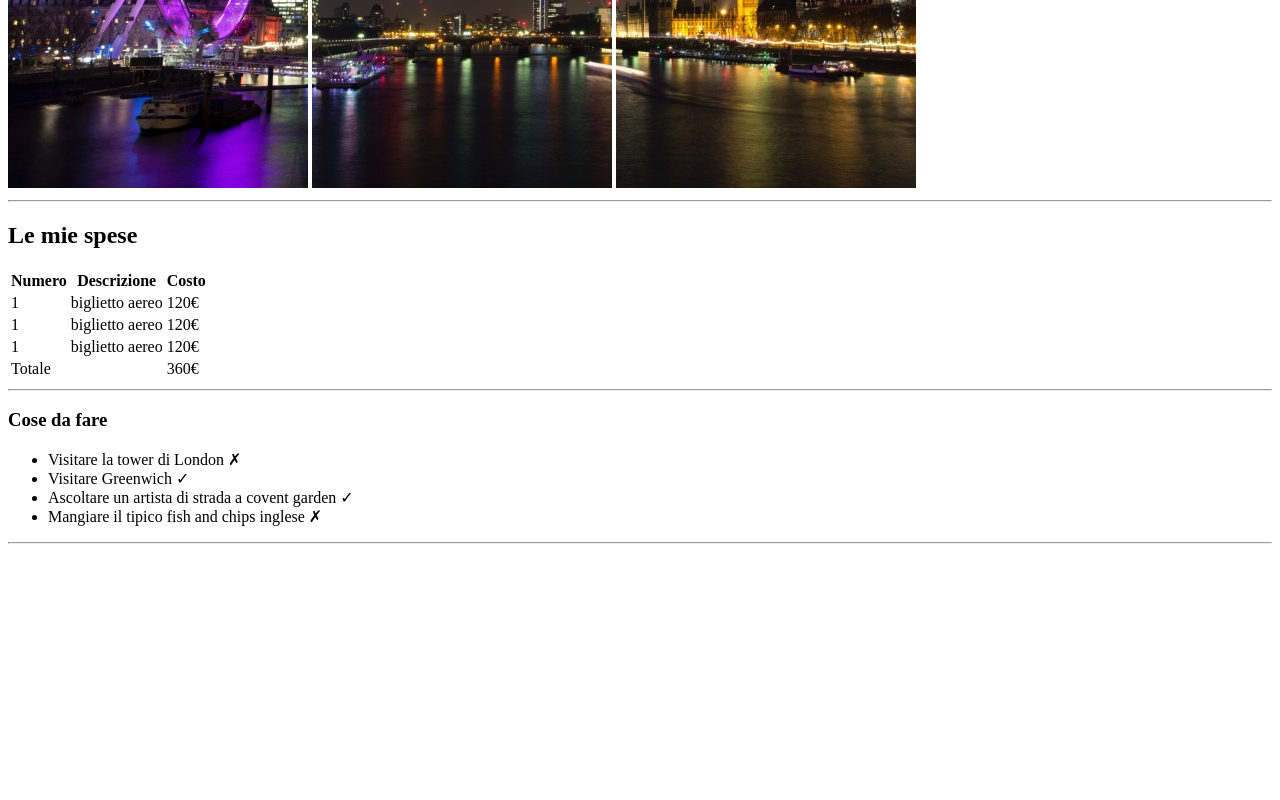
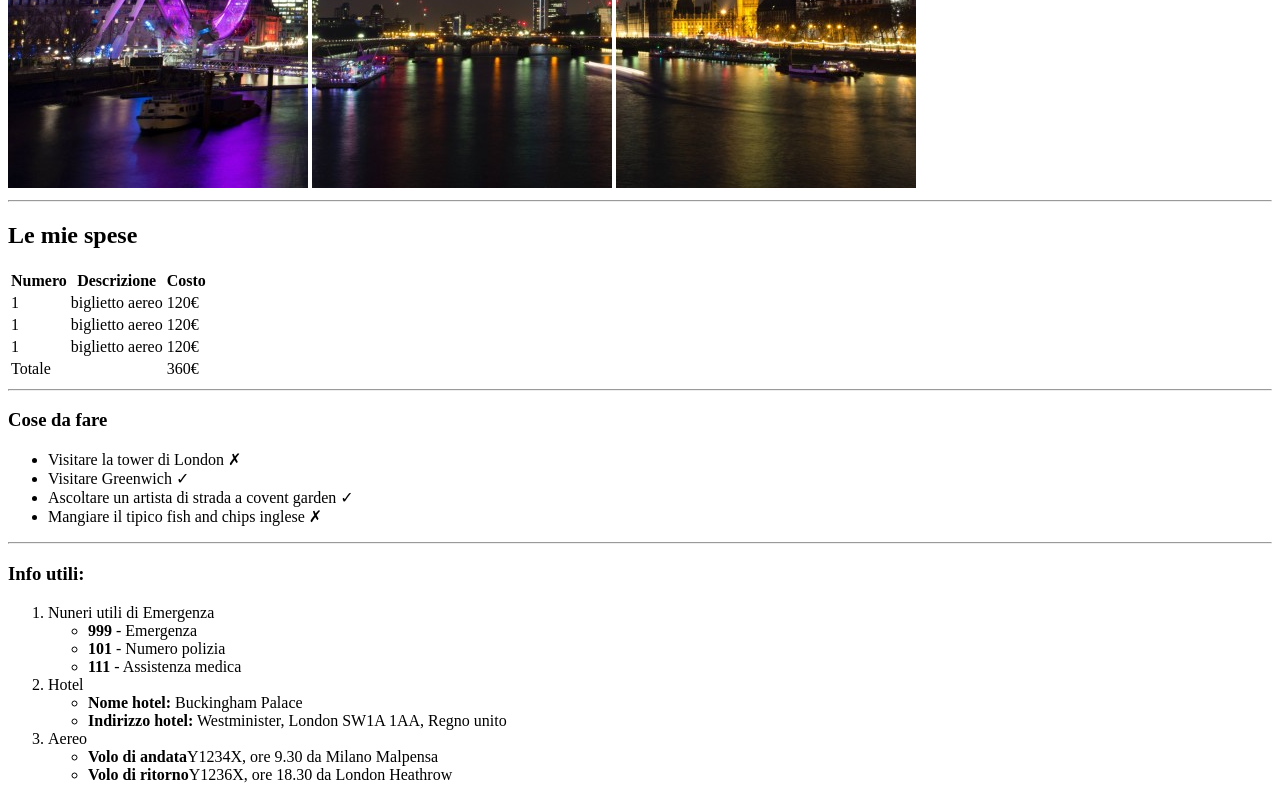
Before and after one commit to pater97/html-london-trip, a plain HTML site: page index.html in a window 1280 px wide. Shown: the part 492-1292 px from the top of the page. Before the commit the page ends 1044 px from the top, so only its background shows below. Drawn offline with Linux system fonts and the light colour scheme.

Commit message:
mod con info

```diff
--- a/index.html
+++ b/index.html
@@ -73,6 +73,31 @@
         <hr>
         <!-- /to do list -->
         <!-- info -->
+        <h3>Info utili:</h3>
+        <ol>
+            <li>
+                <span>Nuneri utili di Emergenza</span>
+                <ul>
+                    <li><strong>999</strong> - Emergenza</li>
+                    <li><strong>101</strong> - Numero polizia</li>
+                    <li><strong>111</strong> - Assistenza medica</li>
+                </ul>
+            </li>
+            <li>
+                <span>Hotel</span>
+                <ul>
+                    <li><strong>Nome hotel:</strong> Buckingham Palace</li>
+                    <li><strong>Indirizzo hotel:</strong> Westminister, London SW1A 1AA, Regno unito</li>
+                </ul>
+            </li>
+            <li>
+                <span>Aereo</span>
+                <ul>
+                    <li><strong>Volo di andata</strong>Y1234X, ore 9.30 da Milano Malpensa</li>
+                    <li><strong>Volo di ritorno</strong>Y1236X, ore 18.30 da London Heathrow</li>
+                </ul>
+            </li>
+        </ol>
         <!-- /info -->
     </main>
     <footer>
```
